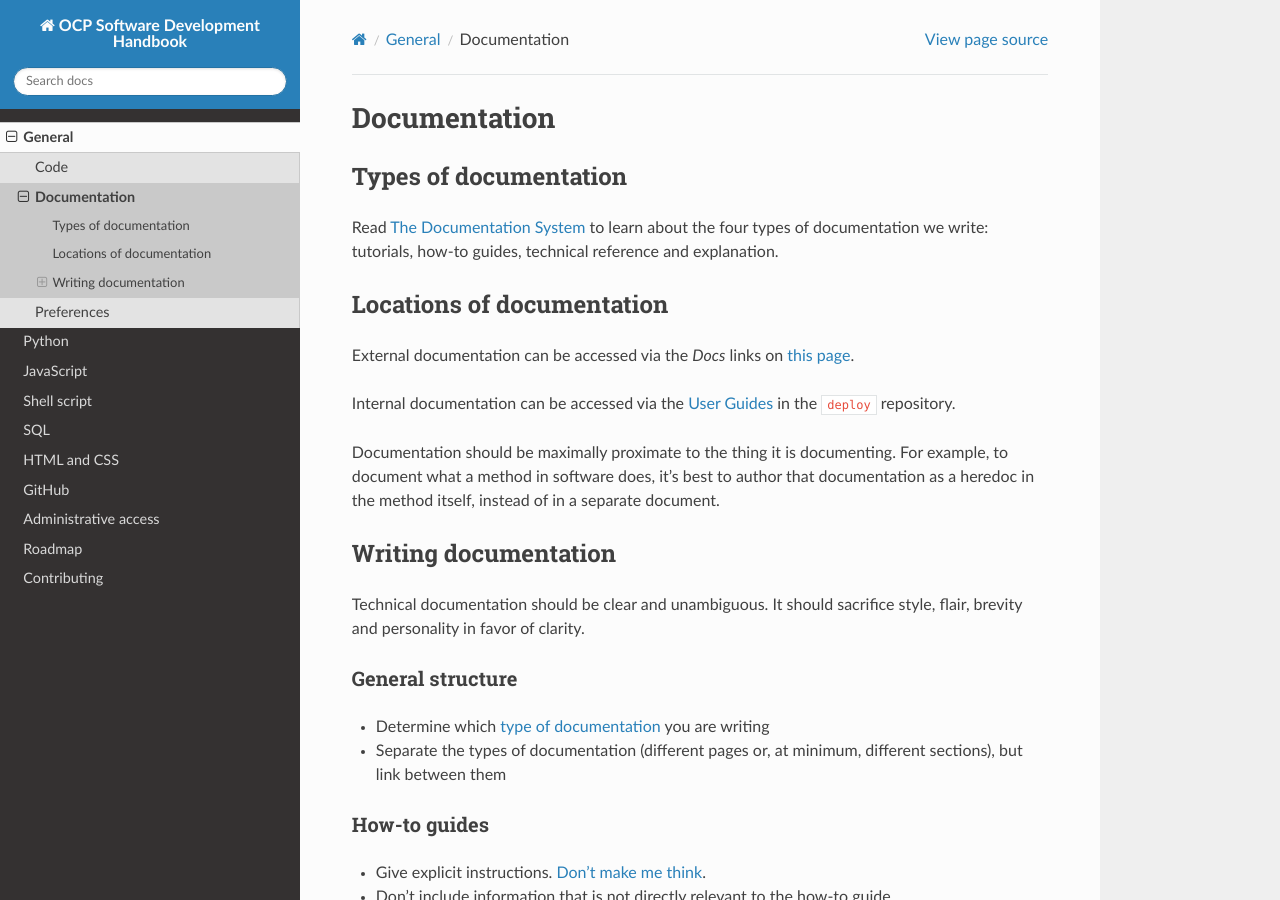
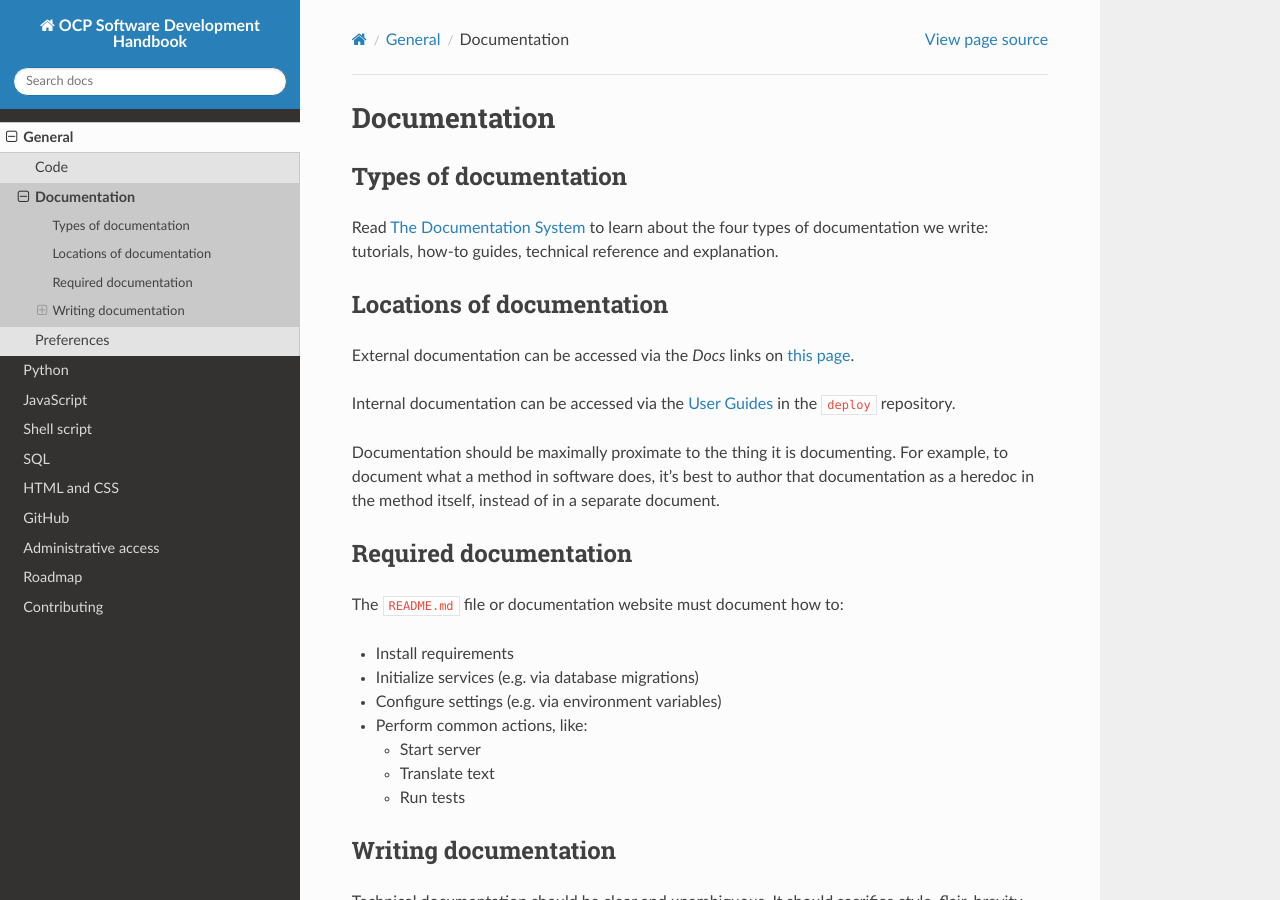
Before and after one commit to open-contracting/software-development-handbook, a Sphinx documentation site: the page built from docs/general/documentation.rst, in a window 1280 px wide and 900 px high. Built offline with Sphinx 7.4.7 and the Read the Docs theme 2.0.0, drawn with Linux system fonts in a browser that asks for light colours.

Commit message:
general/documentation: Add Required documentation section

```diff
--- a/docs/general/documentation.rst
+++ b/docs/general/documentation.rst
@@ -16,6 +16,20 @@ External documentation can be accessed via the *Docs* links on `this page <https
 Internal documentation can be accessed via the `User Guides <https://ocdsdeploy.readthedocs.io/en/latest/use/index.html>`__ in the ``deploy`` repository.
 
 Documentation should be maximally proximate to the thing it is documenting. For example, to document what a method in software does, it's best to author that documentation as a heredoc in the method itself, instead of in a separate document.
+
+Required documentation
+----------------------
+
+The ``README.md`` file or documentation website must document how to:
+
+-  Install requirements
+-  Initialize services (e.g. via database migrations)
+-  Configure settings (e.g. via environment variables)
+-  Perform common actions, like:
+
+   -  Start server
+   -  Translate text
+   -  Run tests
 
 Writing documentation
 ---------------------
```
